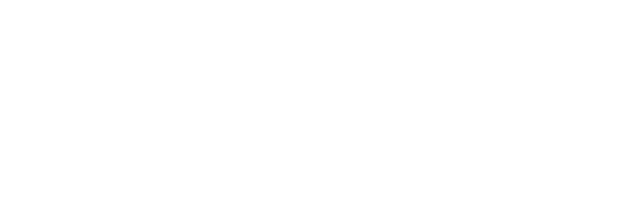
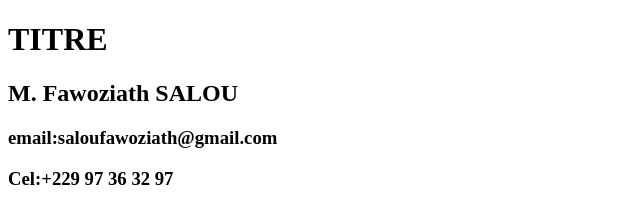
Before and after one commit to Fawoziath0501/git-mon-cv, a plain HTML site: page index.html in a window 1280 px wide. Shown: the whole page, without its empty margins (0-640 px from the left). Drawn offline with Linux system fonts and the light colour scheme.

Commit message:
mise en place de la section titre

```diff
--- a/index.html
+++ b/index.html
@@ -8,6 +8,9 @@
     <title></title>
 </head>
 <body>
-
+          <h1>TITRE</h1>
+          <h2>M. Fawoziath SALOU</h2>
+          <h3>email:saloufawoziath@gmail.com</h3>
+          <h3>Cel:+229 97 36 32 97</h3>
 </body>
 </html>
```
